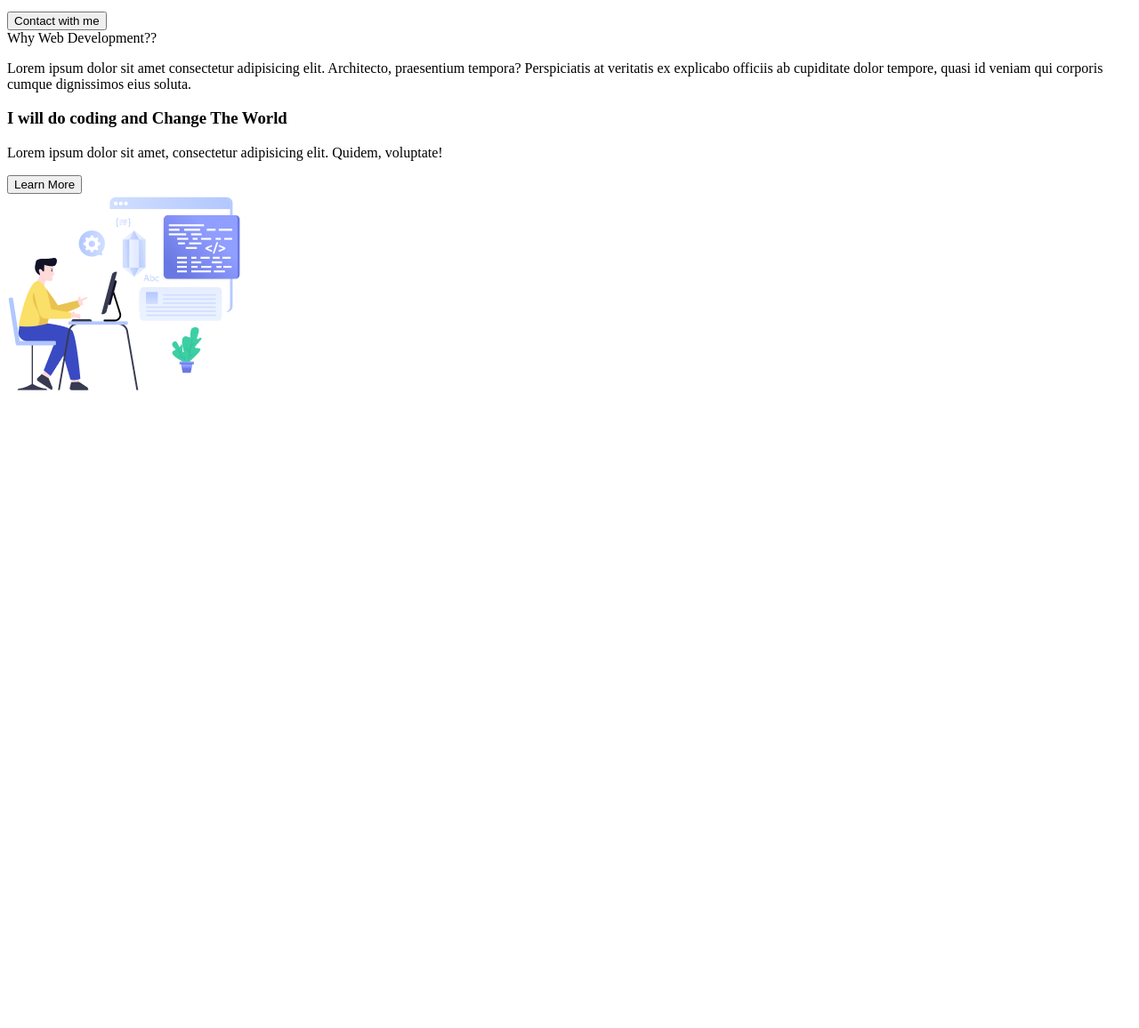
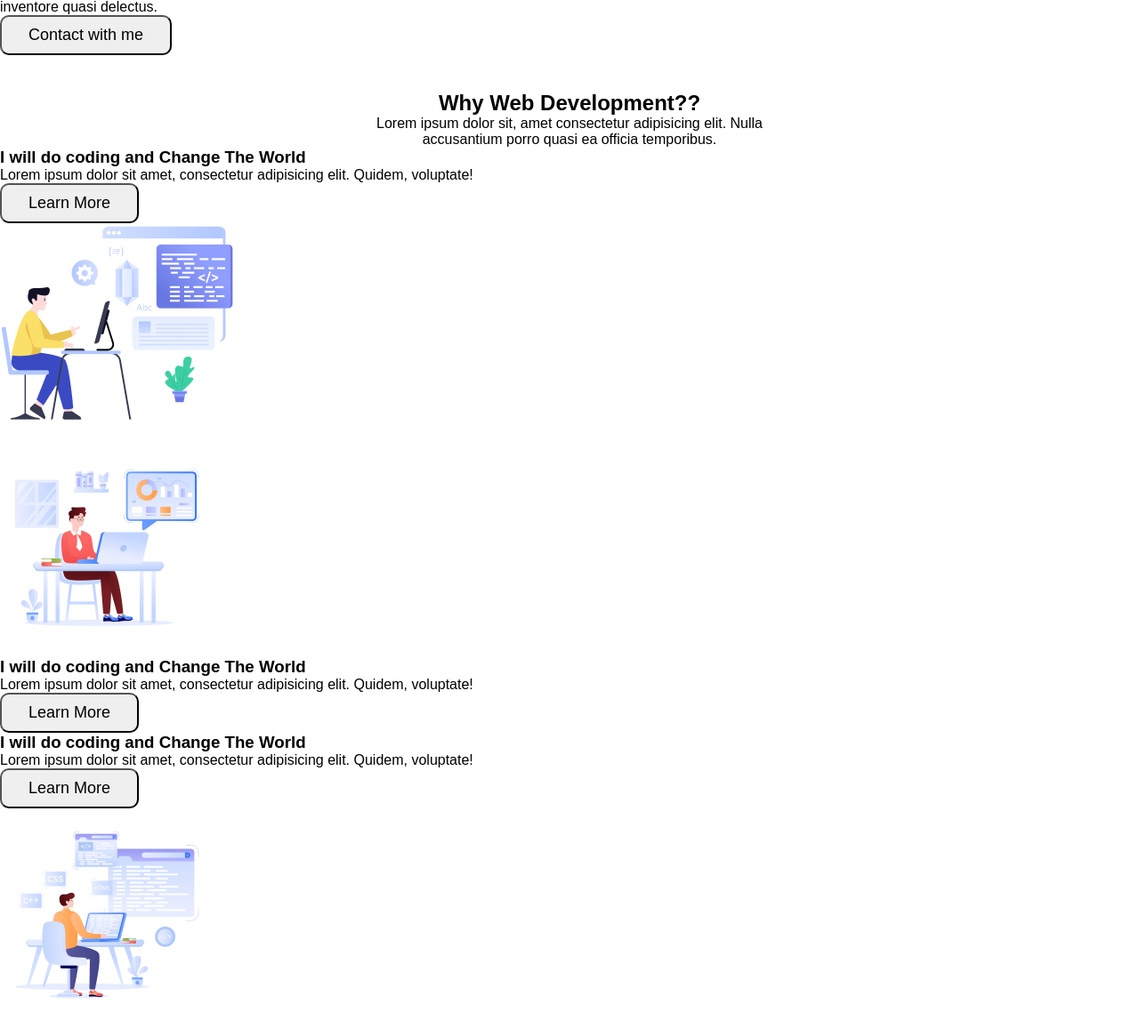
Before and after one commit to alva59/portfolio-assignment, a plain HTML site: page index.html in a window 1280 px wide. Shown: the part 488-1644 px from the top of the page at 89% size. Before the commit the page ends 958 px from the top, so only its background shows below. Drawn offline with Linux system fonts and the light colour scheme; a web font is replaced by a local one.

Commit message:
Common styles added

```diff
--- a/index.html
+++ b/index.html
@@ -39,12 +39,10 @@
     <!-- Section 2 -->
     <section class="section-2">
       <div class="section-heading">
-        <div class="section-title">Why Web Development??</div>
+        <h2 class="section-title">Why Web Development??</h2>
         <p class="sub-heading">
-          Lorem ipsum dolor sit amet consectetur adipisicing elit. Architecto,
-          praesentium tempora? Perspiciatis at veritatis ex explicabo officiis
-          ab cupiditate dolor tempore, quasi id veniam qui corporis cumque
-          dignissimos eius soluta.
+          Lorem ipsum dolor sit, amet consectetur adipisicing elit. Nulla <br />
+          accusantium porro quasi ea officia temporibus.
         </p>
       </div>
 
@@ -62,6 +60,32 @@
             <img src="assets/Layer_1.png" alt="" />
           </div>
         </div>
+        <div class="card section-2-card">
+          <div class="card-right">
+            <img src="assets/Group 3.png" alt="" />
+          </div>
+          <div class="card-left">
+            <h3 class="card-title">I will do coding and Change The World</h3>
+            <p>
+              Lorem ipsum dolor sit amet, consectetur adipisicing elit. Quidem,
+              voluptate!
+            </p>
+            <button class="card-btn">Learn More</button>
+          </div>
+        </div>
+        <div class="card section-2-card">
+          <div class="card-left">
+            <h3 class="card-title">I will do coding and Change The World</h3>
+            <p>
+              Lorem ipsum dolor sit amet, consectetur adipisicing elit. Quidem,
+              voluptate!
+            </p>
+            <button class="card-btn">Learn More</button>
+          </div>
+          <div class="card-right">
+            <img src="assets/Group 4.png" alt="" />
+          </div>
+        </div>
       </div>
     </section>
     <!-- End of Section 2 -->
--- a/style.css
+++ b/style.css
@@ -0,0 +1,46 @@
+@import url("https://fonts.googleapis.com/css2?family=Azeret+Mono:ital,wght@0,100..900;1,100..900&display=swap");
+
+/* Common Styles */
+* {
+  margin: 0;
+  padding: 0;
+  box-sizing: border-box;
+  font-family: "Azeret Mono", sans-serif;
+}
+
+section {
+  margin: 40px 0;
+}
+
+p {
+  font-size: 16px;
+}
+
+h1 {
+  font-size: 44px;
+}
+h2 {
+  font-size: 24px;
+}
+
+.section-heading {
+  text-align: center;
+}
+.section-heading h2 {
+  font-weight: 600;
+}
+
+button {
+  font-size: 18px;
+  padding: 10px 30px;
+  border-radius: 10px;
+  cursor: pointer;
+}
+/* End of Common Styles */
+
+.navbar {
+  margin: 40px 10%;
+  display: flex;
+  justify-content: space-between;
+  align-items: center;
+}
```
